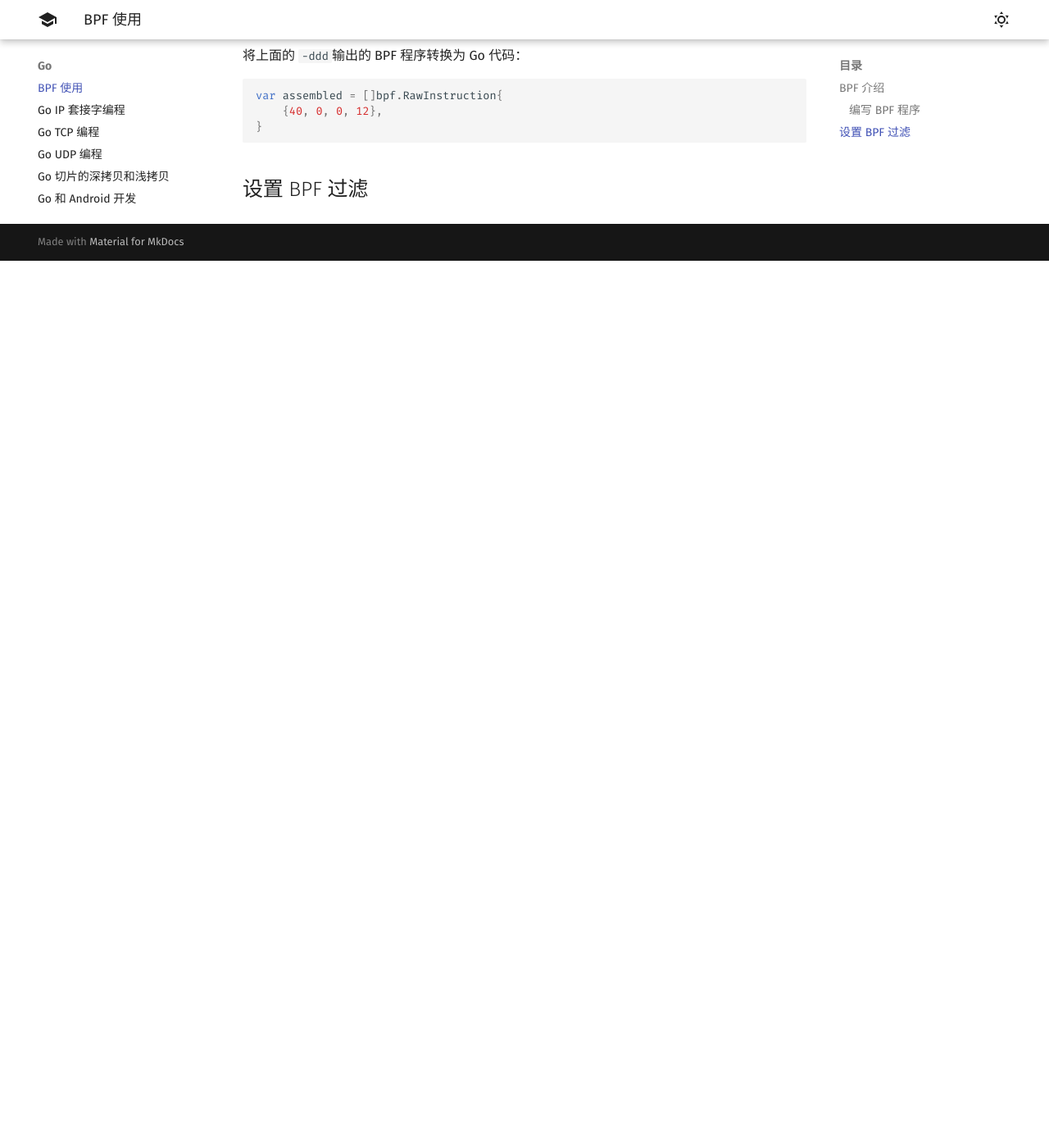
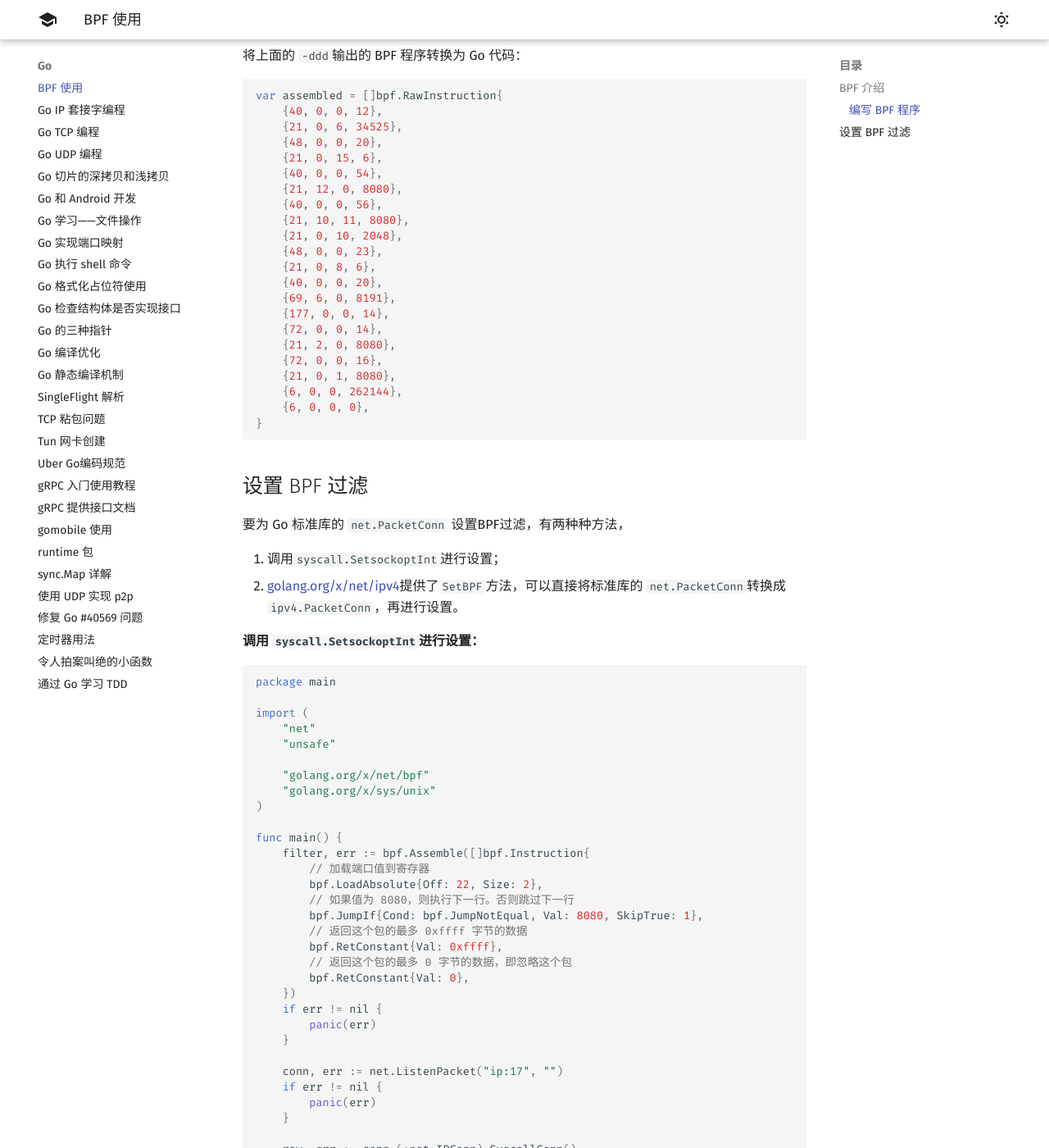
Before and after one commit to 1314liuwei/blog, an MkDocs documentation site: the page built from docs/Go/BPF 使用.md, in a window 1280 px wide and 1400 px high, scrolled down 2406 px. Shown: the whole window at 82% size. Built offline with MkDocs 1.6.1 and Material for MkDocs 9.7.7, drawn with Linux system fonts in a browser that asks for light colours; before the commit the page ends 2724 px from its top, so only the background shows below that; some of the changed text lies outside the part shown.

Commit message:
2023/07/12 周三

````diff
--- a/docs/Go/BPF 使用.md
+++ b/docs/Go/BPF 使用.md
@@ -118,7 +118,131 @@ bpf.Assemble([]bpf.Instruction{
 ```go
 var assembled = []bpf.RawInstruction{
 	{40, 0, 0, 12},
+	{21, 0, 6, 34525},
+	{48, 0, 0, 20},
+	{21, 0, 15, 6},
+	{40, 0, 0, 54},
+	{21, 12, 0, 8080},
+	{40, 0, 0, 56},
+	{21, 10, 11, 8080},
+	{21, 0, 10, 2048},
+	{48, 0, 0, 23},
+	{21, 0, 8, 6},
+	{40, 0, 0, 20},
+	{69, 6, 0, 8191},
+	{177, 0, 0, 14},
+	{72, 0, 0, 14},
+	{21, 2, 0, 8080},
+	{72, 0, 0, 16},
+	{21, 0, 1, 8080},
+	{6, 0, 0, 262144},
+	{6, 0, 0, 0},
 }
 ```
 
 ## 设置 BPF 过滤
+
+要为 Go 标准库的 `net.PacketConn` 设置BPF过滤，有两种种方法，
+
+1. 调用`syscall.SetsockoptInt`进行设置；
+2. [golang.org/x/net/ipv4](https://pkg.go.dev/golang.org/x/net/ipv4#PacketConn.SetBPF)提供了`SetBPF`方法，可以直接将标准库的 `net.PacketConn`转换成`ipv4.PacketConn`，再进行设置。
+
+
+
+**调用 `syscall.SetsockoptInt`进行设置：**
+
+```go
+package main
+
+import (
+	"net"
+	"unsafe"
+
+	"golang.org/x/net/bpf"
+	"golang.org/x/sys/unix"
+)
+
+func main() {
+	filter, err := bpf.Assemble([]bpf.Instruction{
+		// 加载端口值到寄存器
+		bpf.LoadAbsolute{Off: 22, Size: 2},
+		// 如果值为 8080，则执行下一行。否则跳过下一行
+		bpf.JumpIf{Cond: bpf.JumpNotEqual, Val: 8080, SkipTrue: 1},
+		// 返回这个包的最多 0xffff 字节的数据
+		bpf.RetConstant{Val: 0xffff},
+		// 返回这个包的最多 0 字节的数据，即忽略这个包
+		bpf.RetConstant{Val: 0},
+	})
+	if err != nil {
+		panic(err)
+	}
+
+	conn, err := net.ListenPacket("ip:17", "")
+	if err != nil {
+		panic(err)
+	}
+
+	raw, err := conn.(*net.IPConn).SyscallConn()
+	if err != nil {
+		panic(err)
+	}
+
+	prog := &unix.SockFprog{
+		Len:    uint16(len(filter)),
+		Filter: (*unix.SockFilter)(unsafe.Pointer(&filter[0])),
+	}
+
+	var setErr error
+	err = raw.Control(func(fd uintptr) {
+		setErr = unix.SetsockoptSockFprog(int(fd), unix.SOL_SOCKET, unix.SO_ATTACH_FILTER, prog)
+	})
+	if err != nil {
+		panic(err)
+	}
+	if setErr != nil {
+		panic(err)
+	}
+}
+```
+
+
+
+**通过 SetPBF设置：**
+
+```go
+package main
+
+import (
+	"net"
+
+	"golang.org/x/net/bpf"
+	"golang.org/x/net/ipv4"
+)
+
+func main() {
+	filter, err := bpf.Assemble([]bpf.Instruction{
+		// 加载端口值到寄存器
+		bpf.LoadAbsolute{Off: 22, Size: 2},
+		// 如果值为 8080，则执行下一行。否则跳过下一行
+		bpf.JumpIf{Cond: bpf.JumpNotEqual, Val: 8080, SkipTrue: 1},
+		// 返回这个包的最多 0xffff 字节的数据
+		bpf.RetConstant{Val: 0xffff},
+		// 返回这个包的最多 0 字节的数据，即忽略这个包
+		bpf.RetConstant{Val: 0},
+	})
+	if err != nil {
+		panic(err)
+	}
+
+	conn, err := net.ListenPacket("ip:17", "")
+	if err != nil {
+		panic(err)
+	}
+
+	pc := ipv4.NewPacketConn(conn)
+	err = pc.SetBPF(filter)
+	if err != nil {
+		panic(err)
+	}
+}
+```
````
